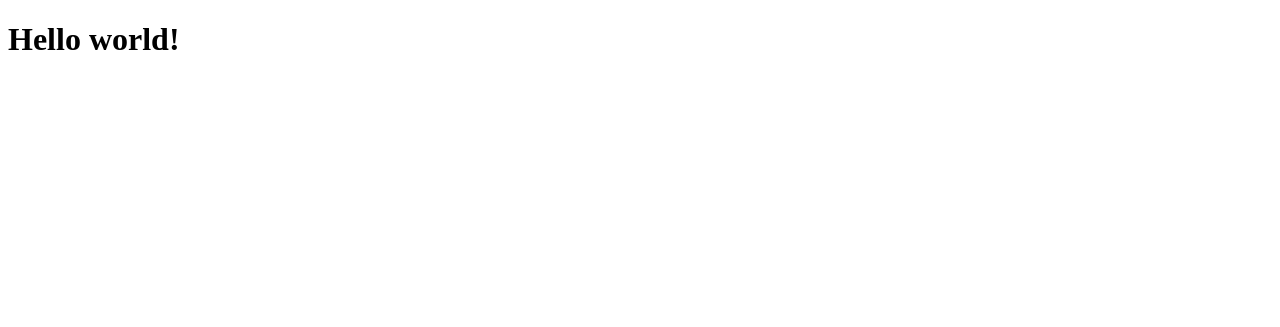
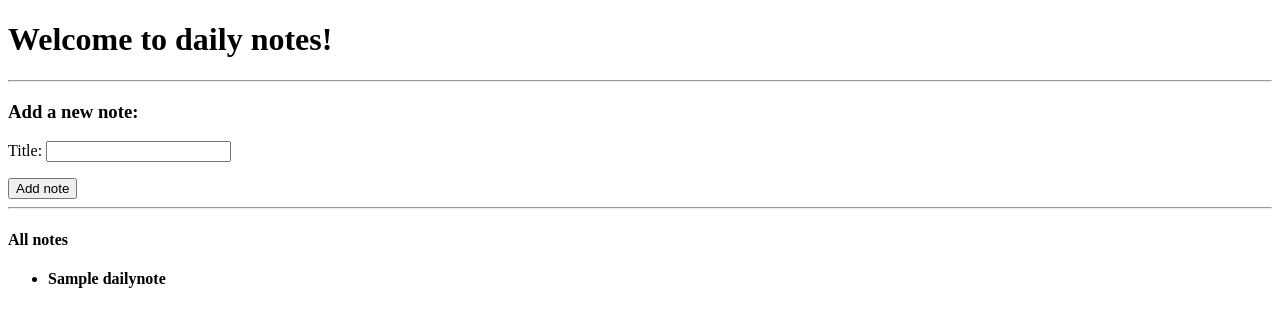
Before and after one commit to heisraymond/djangOps, a Django app: page / in a window 1280 px wide. Shown: the top 327 px of the page. Run offline with Django 5.2, Linux system fonts and the light colour scheme; tables that the repository leaves empty hold one stand-in row (values such as "Sample post").

Commit message:
Added some form logic

```diff
--- /dev/null
+++ b/crm/forms.py
@@ -0,0 +1,7 @@
+from django import forms
+from . models import DailyNote
+
+class DailyNoteForm(forms.ModelForm):
+    class Meta:
+        model = DailyNote
+        fields = ['title']
--- a/crm/templates/index.html
+++ b/crm/templates/index.html
@@ -3,9 +3,34 @@
 <head>
     <meta charset="UTF-8">
     <meta name="viewport" content="width=device-width, initial-scale=1.0">
-    <title>Document</title>
+    <title>Daily Notes</title>
 </head>
 <body>
-    <h1> Hello world! </h1>
+    <h1>Welcome to daily notes!</h1>
+    <hr/>
+
+    <h3>Add a new note: </h3>
+    <form action="" method="post">
+         {% csrf_token %}
+         {{myForm.as_p}}
+
+         <button type="submit">Add note</button>
+    </form>
+
+    <hr/>
+
+    <h4>All notes</h4>
+
+    {% if myNotes %}
+         <ul>
+            {% for note in myNotes %}
+            <li>
+                <strong>{{note.title}}</strong>
+            </li>
+            {% endfor %}
+         </ul>
+    {% else %}
+        <p>No notes.</p>
+    {% endif %}
 </body>
 </html>
--- a/crm/views.py
+++ b/crm/views.py
@@ -1,4 +1,18 @@
-from django.shortcuts import render
+from django.shortcuts import render, redirect
+
+from . models import DailyNote
+from . forms import DailyNoteForm
 
 def home(request):
-    return render(request, 'index.html')
+    if request.method == 'POST':
+        form = DailyNoteForm(request.POST)
+        if form.is_valid():
+            form.save()
+
+            return redirect('home')
+    else:
+        form = DailyNoteForm()
+
+    notes = DailyNote.objects.all()
+
+    return render(request, 'index.html', {'myForm': form, 'myNotes': notes})
```
